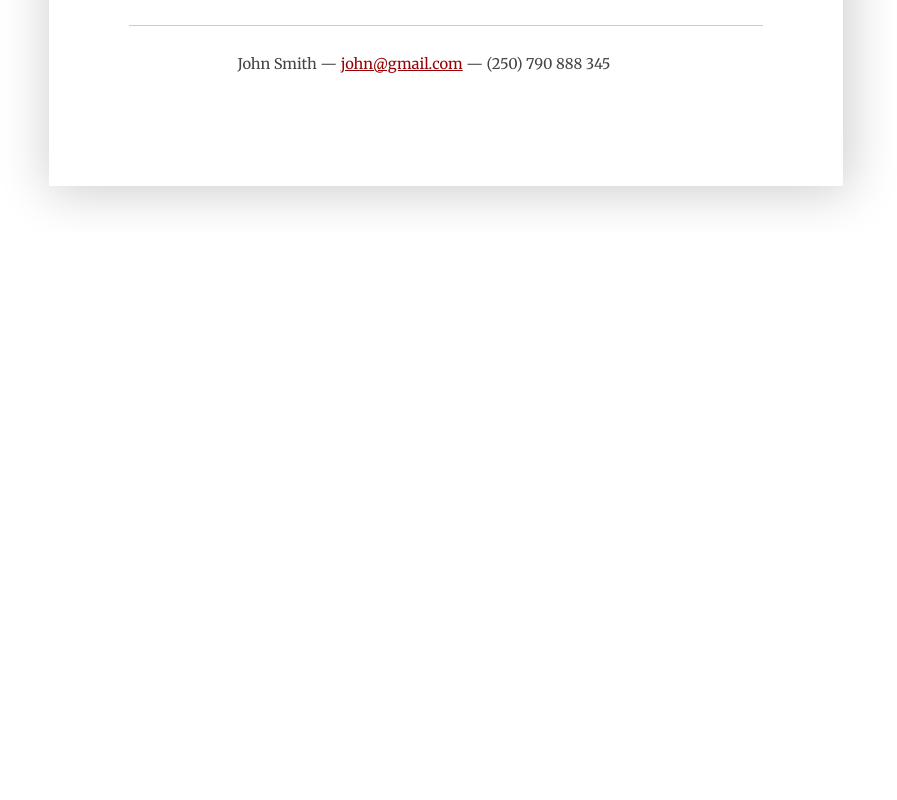
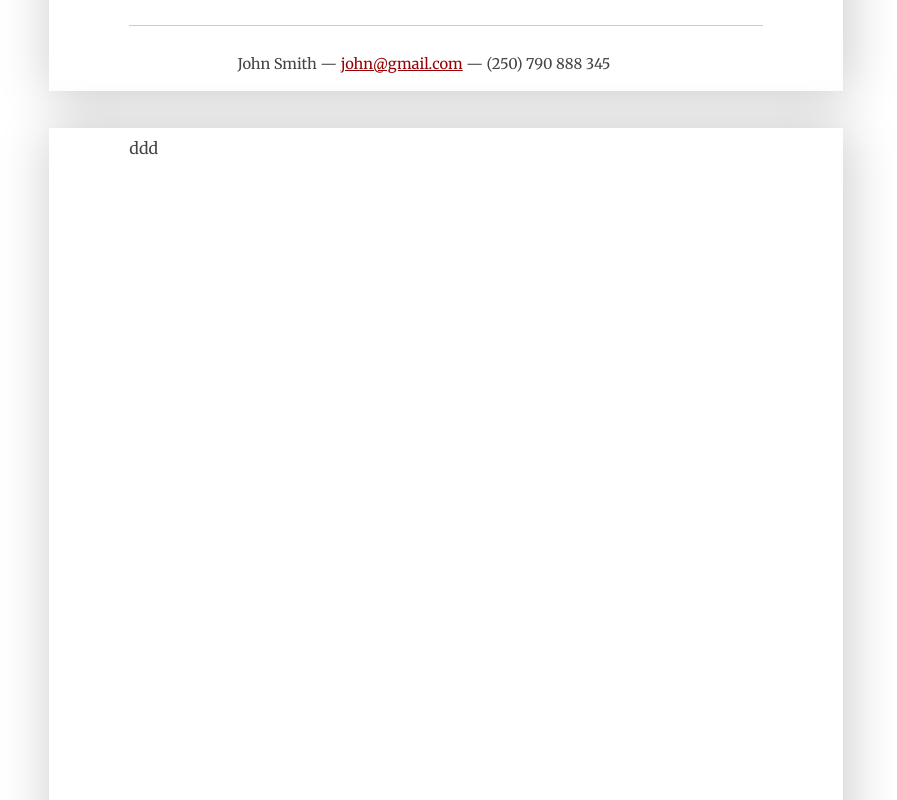
Before and after one commit to igaimerca/react-resume-builder, a React (Vite) app: page / in a window 1280 px wide. Shown: the part 1040-1840 px from the top of the page, without its empty margins (194-1091 px from the left). Before the commit the page ends 1272 px from the top, so only its background shows below. Built offline with nearby package versions, Linux system fonts and the light colour scheme.

Commit message:
refactor

```diff
--- a/src/App.jsx
+++ b/src/App.jsx
@@ -36,7 +36,7 @@ function App() {
             {data &&
                 <Page jsonData={data} />
             }
-
+            <div id="resume-container">ddd</div>
         </>
     )
 }
--- a/src/index.css
+++ b/src/index.css
@@ -50,7 +50,7 @@ body {
     min-width: 21cm;
     max-width: 21cm;
     min-height: 29.7cm;
-    /* max-height: 29.7cm; */
+    max-height: 29.7cm;
     box-sizing: border-box;
     margin-bottom: 1cm;
     word-break: break-word;
```
